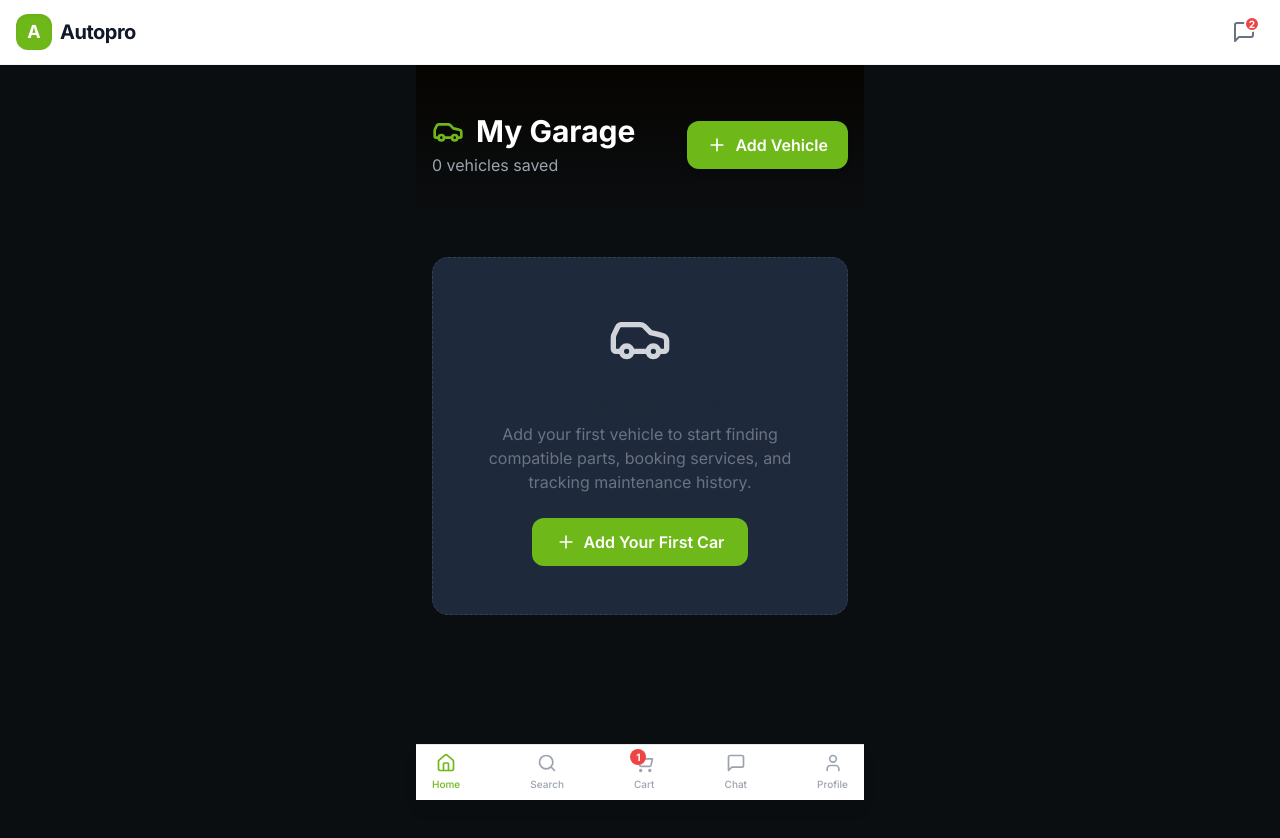
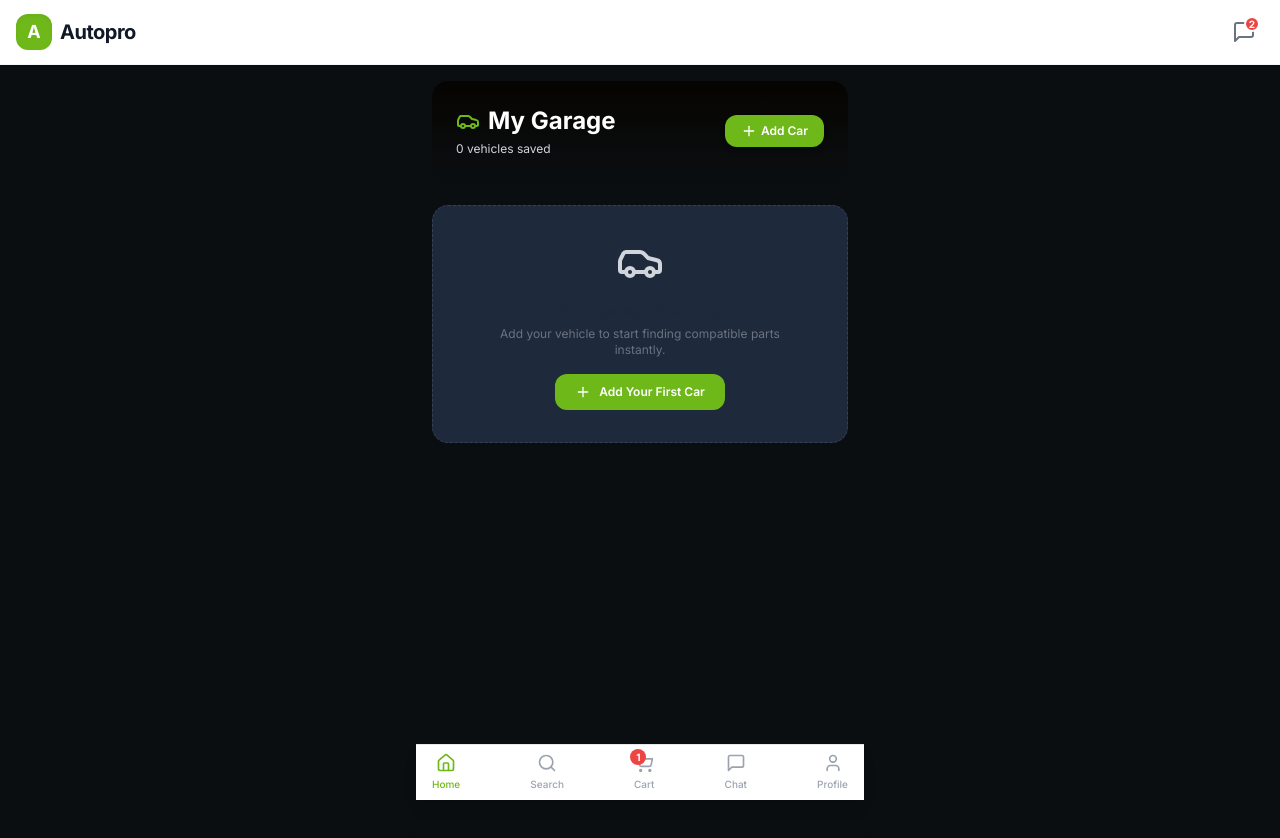
Before and after one commit to houcinhadjaissa-cyber/Autopro, a Next.js app in the folder apps/storefront/: page /garage in a window 1280 px wide. Shown: the top 838 px of the page. Built offline with nearby package versions, Linux system fonts and the light colour scheme.

Commit message:
Update page.tsx

```diff
--- a/apps/storefront/src/app/garage/page.tsx
+++ b/apps/storefront/src/app/garage/page.tsx
@@ -1,7 +1,8 @@
+/* eslint-disable @next/next/no-img-element */
 "use client";
 
 import { useState } from "react";
-import { useGarageStore, Vehicle } from "@/stores/garageStore";
+import { useGarageStore, type Vehicle } from "@/stores/garageStore";
 import { getCarImageUrl } from "@/lib/carImages";
 import CarFallback from "@/components/CarFallback";
 import {
@@ -10,7 +11,6 @@ import {
   Trash2,
   Search,
   Star,
-  StarOff,
   Wrench,
   ChevronDown,
   ChevronUp,
@@ -23,8 +23,7 @@ import {
 import Link from "next/link";
 
 export default function GaragePage() {
-  const { vehicles, vehicleCount, removeVehicle, updateVehicle } =
-    useGarageStore();
+  const { vehicles, vehicleCount, removeVehicle, updateVehicle } = useGarageStore();
   const [expandedId, setExpandedId] = useState<string | null>(null);
 
   const toggleExpand = (id: string) => {
@@ -32,48 +31,45 @@ export default function GaragePage() {
   };
 
   return (
-    <main className="min-h-screen bg-canvas">
+    <main className="min-h-screen bg-canvas p-4 pb-24">
       {/* ─── Header ─── */}
-      <div className="bg-gradient-to-b from-primary-900 to-canvas py-12 px-4">
-        <div className="max-w-6xl mx-auto">
+      <div className="bg-gradient-to-b from-primary-900 to-canvas p-6 rounded-2xl mb-6 text-white shadow-sm">
         <div className="flex items-center justify-between">
           <div>
-              <h1 className="text-3xl font-bold text-white flex items-center gap-3">
-                <Car className="w-8 h-8 text-primary" />
+            <h1 className="text-2xl font-bold flex items-center gap-2">
+              <Car className="w-6 h-6 text-primary" />
               My Garage
             </h1>
-              <p className="text-gray-400 mt-1">
+            <p className="text-xs text-gray-300 mt-1">
               {vehicleCount()} vehicle{vehicleCount() !== 1 ? "s" : ""} saved
             </p>
           </div>
 
-            <button className="flex items-center gap-2 px-5 py-3 bg-primary text-white rounded-xl font-semibold hover:bg-primary-dark transition-colors shadow-md">
-              <Plus className="w-5 h-5" />
-              Add Vehicle
+          <button className="flex items-center gap-1 px-4 py-2 bg-primary text-white rounded-xl text-xs font-semibold hover:bg-primary-dark transition-colors shadow-md">
+            <Plus className="w-4 h-4" />
+            Add Car
           </button>
-          </div>
         </div>
       </div>
 
       {/* ─── Vehicle List ─── */}
-      <div className="max-w-6xl mx-auto px-4 py-8">
+      <div>
         {vehicleCount() === 0 ? (
           /* Empty State */
-          <div className="bg-surface-1 rounded-2xl border border-dashed border-surface-2 p-12 text-center">
-            <Car className="w-16 h-16 text-gray-300 mx-auto mb-4" />
-            <h2 className="text-xl font-semibold mb-2">Your garage is empty</h2>
-            <p className="text-gray-500 mb-6 max-w-md mx-auto">
-              Add your first vehicle to start finding compatible parts, booking
-              services, and tracking maintenance history.
+          <div className="bg-surface-1 rounded-2xl border border-dashed border-surface-2 p-8 text-center">
+            <Car className="w-12 h-12 text-gray-300 mx-auto mb-3" />
+            <h2 className="text-base font-semibold mb-1">Your garage is empty</h2>
+            <p className="text-xs text-gray-500 mb-4 max-w-xs mx-auto">
+              Add your vehicle to start finding compatible parts instantly.
             </p>
-            <button className="inline-flex items-center gap-2 px-6 py-3 bg-primary text-white rounded-xl font-semibold hover:bg-primary-dark transition-colors">
-              <Plus className="w-5 h-5" />
+            <button className="inline-flex items-center gap-2 px-5 py-2.5 bg-primary text-white rounded-xl text-xs font-semibold hover:bg-primary-dark transition-colors">
+              <Plus className="w-4 h-4" />
               Add Your First Car
             </button>
           </div>
         ) : (
           /* Vehicle Cards */
-          <div className="grid md:grid-cols-2 gap-6">
+          <div className="space-y-4">
             {vehicles.map((vehicle) => (
               <VehicleCard
                 key={vehicle.id}
@@ -81,9 +77,7 @@ export default function GaragePage() {
                 isExpanded={expandedId === vehicle.id}
                 onToggle={() => toggleExpand(vehicle.id)}
                 onDelete={() => removeVehicle(vehicle.id)}
-                onSetPrimary={() =>
-                  updateVehicle(vehicle.id, { marketRegion: "DZ" })
-                }
+                onSetPrimary={() => updateVehicle(vehicle.id, { marketRegion: "DZ" })}
               />
             ))}
           </div>
@@ -93,15 +87,11 @@ export default function GaragePage() {
   );
 }
 
-/* ════════════════════════════════════════════════════════════════ */
-/* 🚗 VEHICLE CARD — 7zap-style layout with catalog image          */
-/* ════════════════════════════════════════════════════════════════ */
 function VehicleCard({
   vehicle,
   isExpanded,
   onToggle,
   onDelete,
-  onSetPrimary,
 }: {
   vehicle: Vehicle;
   isExpanded: boolean;
@@ -110,169 +100,128 @@ function VehicleCard({
   onSetPrimary: () => void;
 }) {
   const [imgError, setImgError] = useState(false);
-
-  // Image source priority:
-  // 1. User-uploaded photo (vehicle.imageUrl)
-  // 2. Car Imagin API (auto-fetch by make/model/year)
-  // 3. CSS fallback (car silhouette SVG)
   const catalogUrl = getCarImageUrl(vehicle.make, vehicle.model, vehicle.year);
   const imageUrl = vehicle.imageUrl || catalogUrl;
 
   return (
-    <div className="bg-surface-1 rounded-2xl border border-surface-2 overflow-hidden hover:border-primary/30 transition-colors">
+    <div className="bg-surface-1 rounded-2xl border border-surface-2 overflow-hidden shadow-sm hover:border-primary/30 transition-colors">
       {/* ─── Image Area (7zap-style) ─── */}
-      <div className="relative bg-gradient-to-br from-gray-50 to-gray-100 h-48 flex items-center justify-center overflow-hidden">
+      <div className="relative bg-gradient-to-br from-gray-50 to-gray-100 h-40 flex items-center justify-center overflow-hidden border-b border-surface-2">
         {!imgError ? (
           <img
             src={imageUrl}
-            alt={`${vehicle.make} ${vehicle.model} ${vehicle.year}`}
-            className="w-full h-full object-contain p-4"
+            alt={`${vehicle.make} ${vehicle.model}`}
+            className="w-full h-full object-contain p-2"
             onError={() => setImgError(true)}
           />
         ) : (
-          /* CSS Fallback — SVG car silhouette */
           <CarFallback make={vehicle.make} className="w-full h-full" />
         )}
 
         {/* Primary Badge */}
         {vehicle.id === useGarageStore.getState().vehicles[0]?.id && (
-          <div className="absolute top-3 left-3 bg-primary text-white text-xs font-semibold px-3 py-1 rounded-full flex items-center gap-1">
-            <Star className="w-3 h-3 fill-current" />
+          <div className="absolute top-2 left-2 bg-primary text-white text-[10px] font-semibold px-2 py-0.5 rounded-full flex items-center gap-1">
+            <Star className="w-2.5 h-2.5 fill-current" />
             Primary
           </div>
         )}
 
         {/* VIN Badge */}
         {vehicle.vin && (
-          <div className="absolute top-3 right-3 bg-white/90 backdrop-blur text-xs font-mono text-gray-600 px-2 py-1 rounded">
+          <div className="absolute top-2 right-2 bg-white/90 backdrop-blur text-[10px] font-mono text-gray-600 px-2 py-0.5 rounded border border-gray-200">
             {vehicle.vin.slice(0, 8)}...
           </div>
         )}
       </div>
 
       {/* ─── Vehicle Info ─── */}
-      <div className="p-5">
-        <div className="flex items-start justify-between mb-3">
+      <div className="p-4">
+        <div className="flex items-start justify-between mb-2">
           <div>
-            <h3 className="text-lg font-bold">
+            <h3 className="text-base font-bold text-gray-900">
               {vehicle.make} {vehicle.model}
             </h3>
-            <p className="text-sm text-gray-500">{vehicle.year}</p>
+            <p className="text-xs text-gray-500">{vehicle.year}</p>
           </div>
 
-          <button
-            onClick={onToggle}
-            className="text-gray-400 hover:text-primary transition-colors p-1"
-          >
-            {isExpanded ? (
-              <ChevronUp className="w-5 h-5" />
-            ) : (
-              <ChevronDown className="w-5 h-5" />
-            )}
+          <button onClick={onToggle} className="text-gray-400 hover:text-primary p-1">
+            {isExpanded ? <ChevronUp className="w-4 h-4" /> : <ChevronDown className="w-4 h-4" />}
           </button>
         </div>
 
-        {/* ─── Quick Specs Row ─── */}
-        <div className="flex flex-wrap gap-2 mb-4">
+        {/* Specs Row */}
+        <div className="flex flex-wrap gap-1.5 mb-3">
           {vehicle.engine && (
-            <span className="text-xs bg-gray-100 text-gray-600 px-2 py-1 rounded-full flex items-center gap-1">
-              <Cog className="w-3 h-3" />
+            <span className="text-[10px] bg-gray-100 text-gray-600 px-2 py-0.5 rounded-full flex items-center gap-1">
+              <Cog className="w-2.5 h-2.5" />
               {vehicle.engine}
             </span>
           )}
           {vehicle.fuelType && (
-            <span className="text-xs bg-gray-100 text-gray-600 px-2 py-1 rounded-full flex items-center gap-1">
-              <Fuel className="w-3 h-3" />
+            <span className="text-[10px] bg-gray-100 text-gray-600 px-2 py-0.5 rounded-full flex items-center gap-1">
+              <Fuel className="w-2.5 h-2.5" />
               {vehicle.fuelType}
             </span>
           )}
           {vehicle.transmission && (
-            <span className="text-xs bg-gray-100 text-gray-600 px-2 py-1 rounded-full flex items-center gap-1">
-              <Gauge className="w-3 h-3" />
+            <span className="text-[10px] bg-gray-100 text-gray-600 px-2 py-0.5 rounded-full flex items-center gap-1">
+              <Gauge className="w-2.5 h-2.5" />
               {vehicle.transmission}
-            </span>
-          )}
-          {vehicle.mileage && (
-            <span className="text-xs bg-gray-100 text-gray-600 px-2 py-1 rounded-full flex items-center gap-1">
-              <Gauge className="w-3 h-3" />
-              {vehicle.mileage.toLocaleString()} km
             </span>
           )}
         </div>
 
-        {/* ─── Expanded Details ─── */}
+        {/* Expanded Details */}
         {isExpanded && (
-          <div className="border-t border-surface-2 pt-4 mb-4 space-y-2">
+          <div className="border-t border-surface-2 pt-3 mb-3 space-y-1.5 text-xs">
             {vehicle.vin && (
-              <div className="flex justify-between text-sm">
+              <div className="flex justify-between">
                 <span className="text-gray-500">VIN</span>
-                <span className="font-mono">{vehicle.vin}</span>
+                <span className="font-mono text-gray-700">{vehicle.vin}</span>
               </div>
             )}
             {vehicle.color && (
-              <div className="flex justify-between text-sm">
+              <div className="flex justify-between">
                 <span className="text-gray-500 flex items-center gap-1">
-                  <Palette className="w-3 h-3" />
-                  Color
+                  <Palette className="w-3 h-3" /> Color
                 </span>
-                <span>{vehicle.color}</span>
-              </div>
-            )}
-            {vehicle.bodyStyle && (
-              <div className="flex justify-between text-sm">
-                <span className="text-gray-500">Body</span>
-                <span>{vehicle.bodyStyle}</span>
-              </div>
-            )}
-            {vehicle.driveType && (
-              <div className="flex justify-between text-sm">
-                <span className="text-gray-500">Drive</span>
-                <span>{vehicle.driveType}</span>
+                <span className="text-gray-700">{vehicle.color}</span>
               </div>
             )}
             {vehicle.lastServiceDate && (
-              <div className="flex justify-between text-sm">
+              <div className="flex justify-between">
                 <span className="text-gray-500 flex items-center gap-1">
-                  <Calendar className="w-3 h-3" />
-                  Last Service
+                  <Calendar className="w-3 h-3" /> Last Service
                 </span>
-                <span>{vehicle.lastServiceDate}</span>
-              </div>
-            )}
-            {vehicle.autoproVehicleId && (
-              <div className="flex justify-between text-sm">
-                <span className="text-gray-500">Autopro ID</span>
-                <span className="font-mono text-xs text-primary">
-                  {vehicle.autoproVehicleId}
-                </span>
+                <span className="text-gray-700">{vehicle.lastServiceDate}</span>
               </div>
             )}
           </div>
         )}
 
-        {/* ─── Action Buttons ─── */}
-        <div className="flex gap-2">
+        {/* Action Buttons */}
+        <div className="flex gap-2 mt-2">
           <Link
             href={`/search?vehicle=${vehicle.id}`}
-            className="flex-1 flex items-center justify-center gap-2 py-2.5 bg-primary text-white rounded-lg text-sm font-semibold hover:bg-primary-dark transition-colors"
+            className="flex-1 flex items-center justify-center gap-1 py-2 bg-primary text-white rounded-lg text-xs font-semibold hover:bg-primary-dark transition-colors shadow-sm"
           >
-            <Search className="w-4 h-4" />
+            <Search className="w-3.5 h-3.5" />
             Find Parts
           </Link>
 
           <button
             onClick={onToggle}
-            className="flex items-center justify-center gap-2 px-4 py-2.5 bg-gray-100 text-gray-700 rounded-lg text-sm font-medium hover:bg-gray-200 transition-colors"
+            className="flex items-center justify-center gap-1 px-3 py-2 bg-gray-100 text-gray-700 rounded-lg text-xs font-medium hover:bg-gray-200 transition-colors"
           >
-            <Wrench className="w-4 h-4" />
-            <span className="hidden sm:inline">History</span>
+            <Wrench className="w-3.5 h-3.5" />
+            <span>Specs</span>
           </button>
 
           <button
             onClick={onDelete}
-            className="flex items-center justify-center px-3 py-2.5 bg-red-50 text-red-500 rounded-lg text-sm hover:bg-red-100 transition-colors"
+            className="flex items-center justify-center px-2.5 py-2 bg-red-50 text-red-500 rounded-lg text-xs hover:bg-red-100 transition-colors"
           >
-            <Trash2 className="w-4 h-4" />
+            <Trash2 className="w-3.5 h-3.5" />
           </button>
         </div>
       </div>
```
Lines whose indentation alone changed are shown as unchanged.
